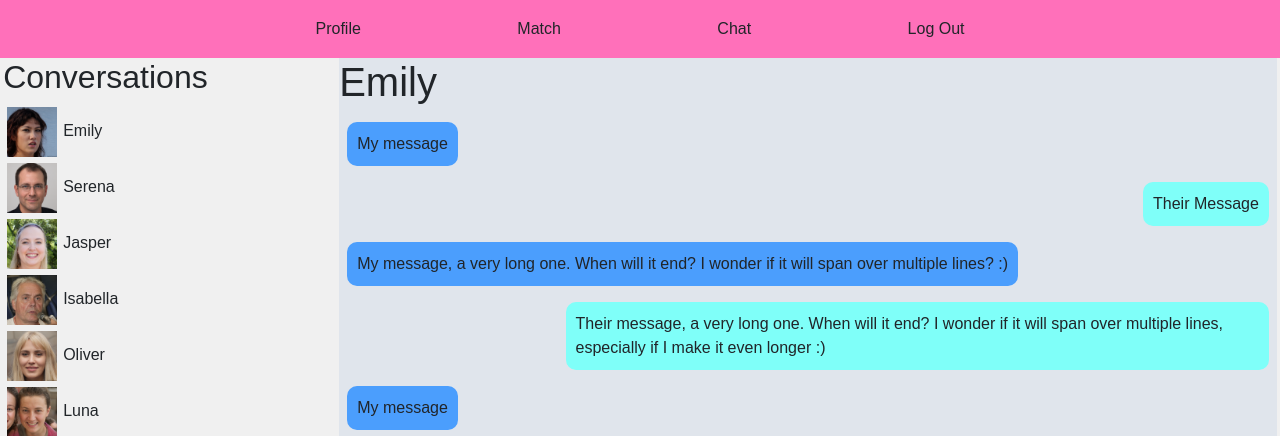
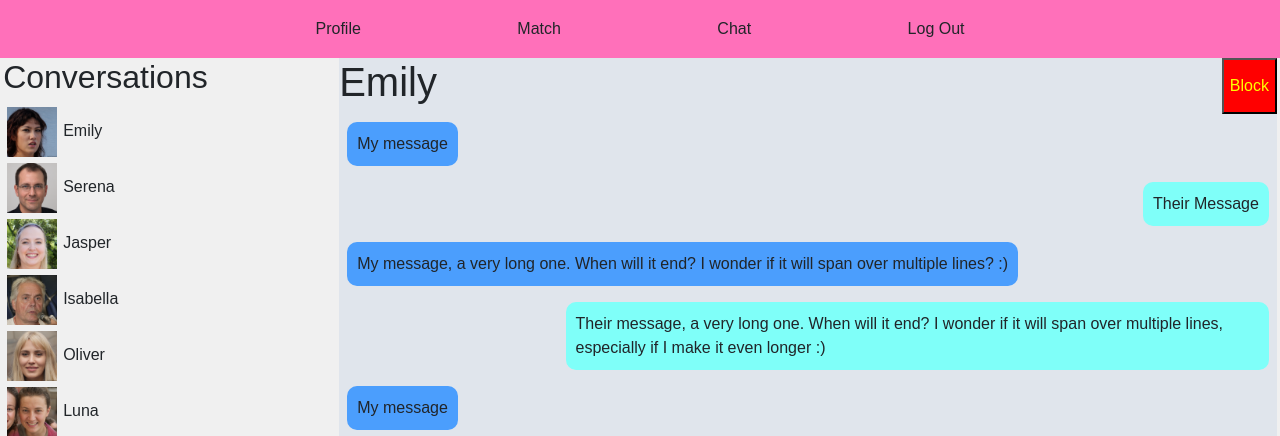
Before and after one commit to martindahlgren/CS50x-2022, a Django app: page /chat in a window 1280 px wide. Shown: the top 436 px of the page. Run offline with Django 4.2, Linux system fonts and the light colour scheme; the visitor is signed in with stand-in values (Sample User, id 1); parts of the project's set-up code (start-up, migrations or seed data) failed here and were passed over.

Commit message:
Add block button

```diff
--- a/ConnectionCards/app/static/app/styles.css
+++ b/ConnectionCards/app/static/app/styles.css
@@ -224,3 +224,16 @@ button {
 .new-message {
     flex: 1;
 }
+
+.chat-title-row {
+    display: flex;
+    justify-content: space-between;
+}
+
+.chat-title-row > h1 {
+    display: inline;
+}
+
+#block-button {
+ background-color: red;
+}
--- a/ConnectionCards/app/templates/app/chat.html
+++ b/ConnectionCards/app/templates/app/chat.html
@@ -34,7 +34,9 @@
 
     <div class="chat-conversation-area">
 
-        <h1>Emily</h1>
+        <div class="chat-title-row">
+            <h1>Emily</h1><button id="block-button">Block</button>
+        </div>
 
         <div id=messages>
             <div class=my-message-container>
```
